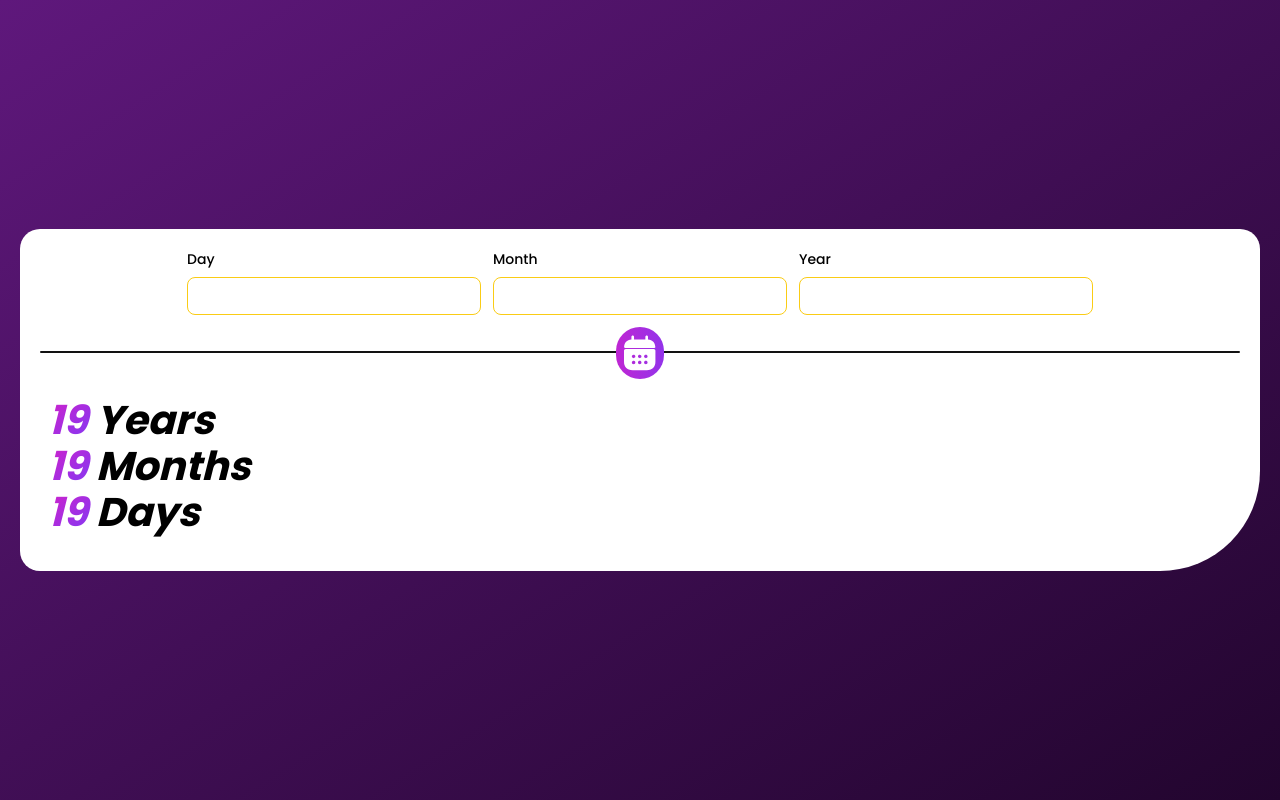
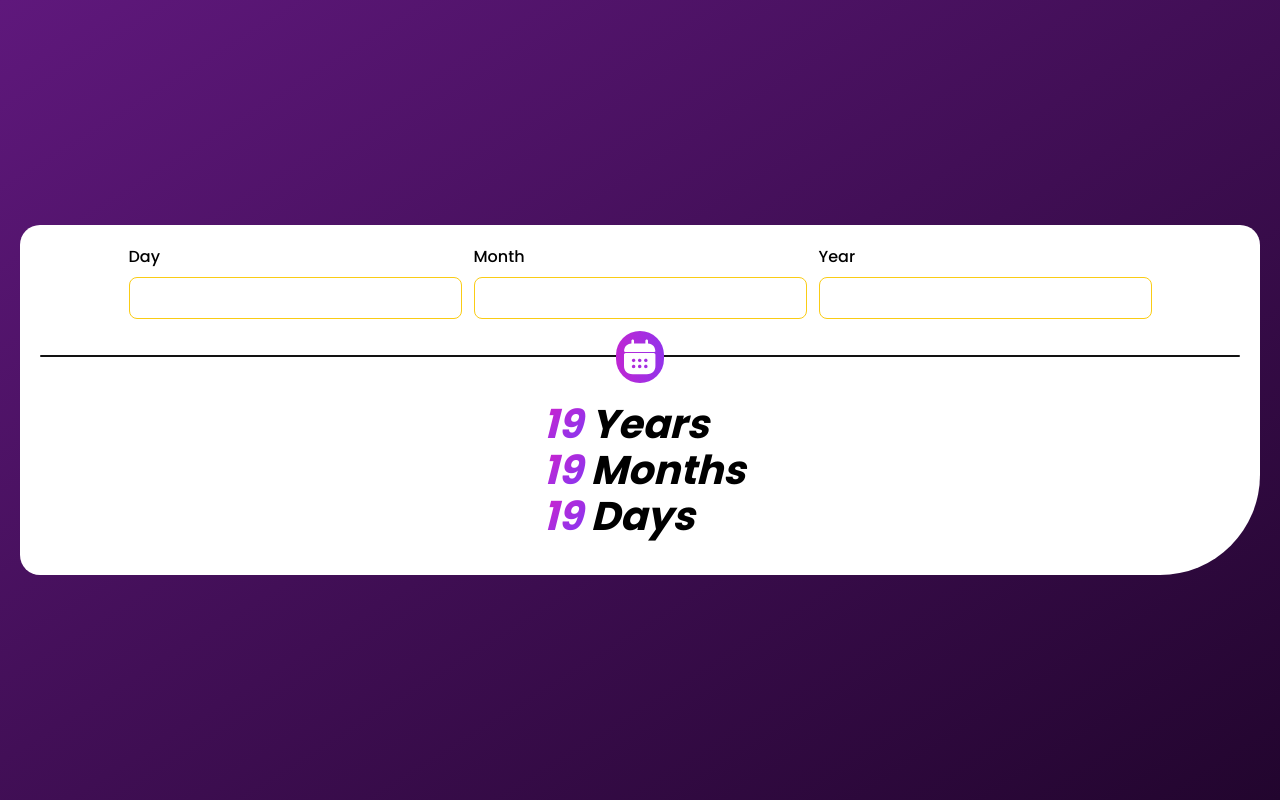
Before and after one commit to danzBraham/age-calculator, a website: page index.html in a window 1280 px wide. Drawn offline with Linux system fonts and the light colour scheme.

Commit message:
style: adjust font size and center text

```diff
--- a/index.html
+++ b/index.html
@@ -15,13 +15,13 @@
         class="flex w-full flex-col gap-9 overflow-hidden rounded-bl-[20px] rounded-br-[100px] rounded-tl-[20px] rounded-tr-[20px] bg-white p-5"
       >
         <!-- Date Input -->
-        <div class="flex items-center justify-center gap-3 text-sm">
+        <div class="flex items-center justify-center gap-3 text-base">
           <div class="flex flex-col gap-2">
             <p class="font-medium">Day</p>
             <input
               type="text"
               maxlength="2"
-              class="date text-md w-full rounded-lg border p-2 font-bold required:border-yellow-400 valid:border-green-400 focus:border-violet-400 focus:outline-none"
+              class="date w-full rounded-lg border p-2 font-bold required:border-yellow-400 valid:border-green-400 focus:border-violet-400 focus:outline-none"
               required
             />
           </div>
@@ -30,7 +30,7 @@
             <input
               type="text"
               maxlength="2"
-              class="date text-md w-full rounded-lg border p-2 font-bold required:border-yellow-400 valid:border-green-400 focus:border-violet-400 focus:outline-none"
+              class="date w-full rounded-lg border p-2 font-bold required:border-yellow-400 valid:border-green-400 focus:border-violet-400 focus:outline-none"
               required
             />
           </div>
@@ -39,7 +39,7 @@
             <input
               type="text"
               maxlength="4"
-              class="date text-md w-full rounded-lg border p-2 font-bold required:border-yellow-400 valid:border-green-400 focus:border-violet-400 focus:outline-none"
+              class="date w-full rounded-lg border p-2 font-bold required:border-yellow-400 valid:border-green-400 focus:border-violet-400 focus:outline-none"
               required
             />
           </div>
@@ -68,7 +68,7 @@
         </div>
         <!-- Age -->
         <div
-          class="flex flex-col justify-center pb-4 pt-2 text-[40px] font-bold italic leading-[46px]"
+          class="m-auto flex flex-col justify-center pb-4 pt-2 text-[40px] font-bold italic leading-[46px]"
         >
           <h2>
             <span
```
Also changed, not shown: css/style.css.
